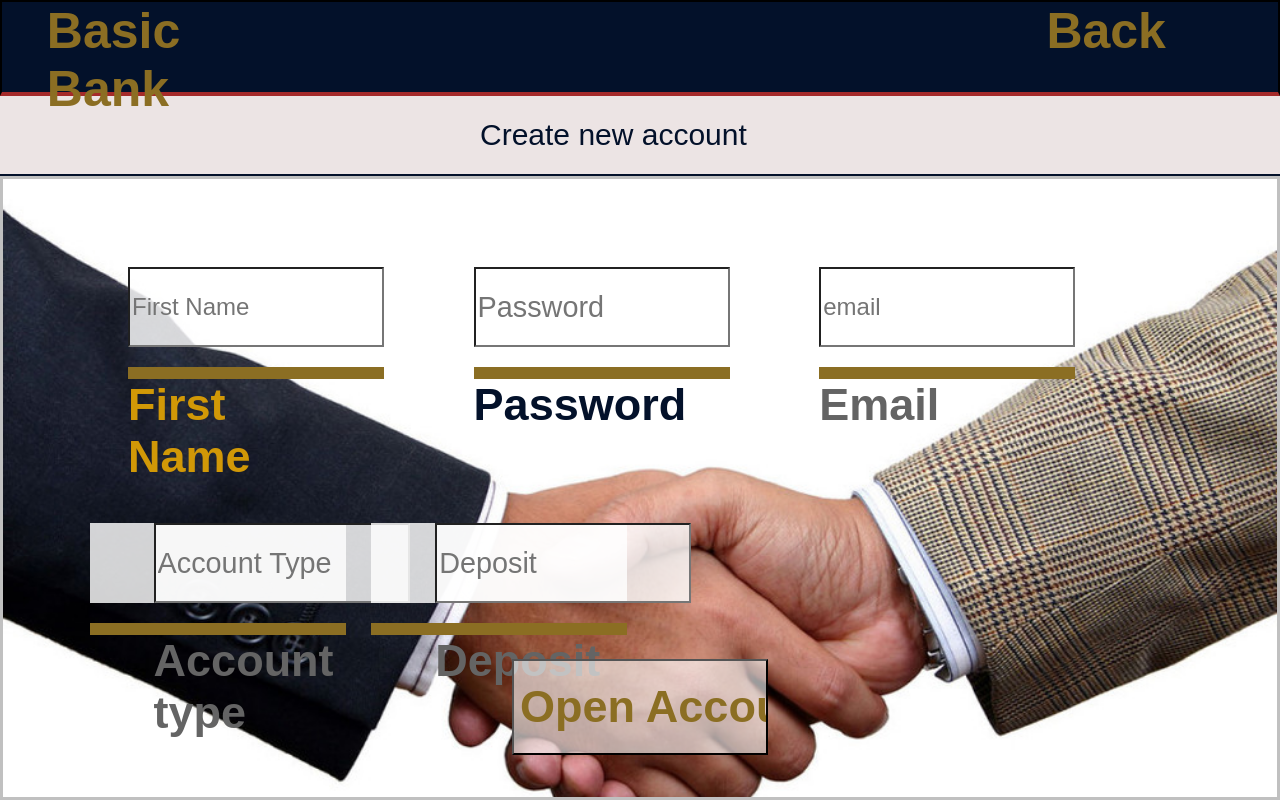
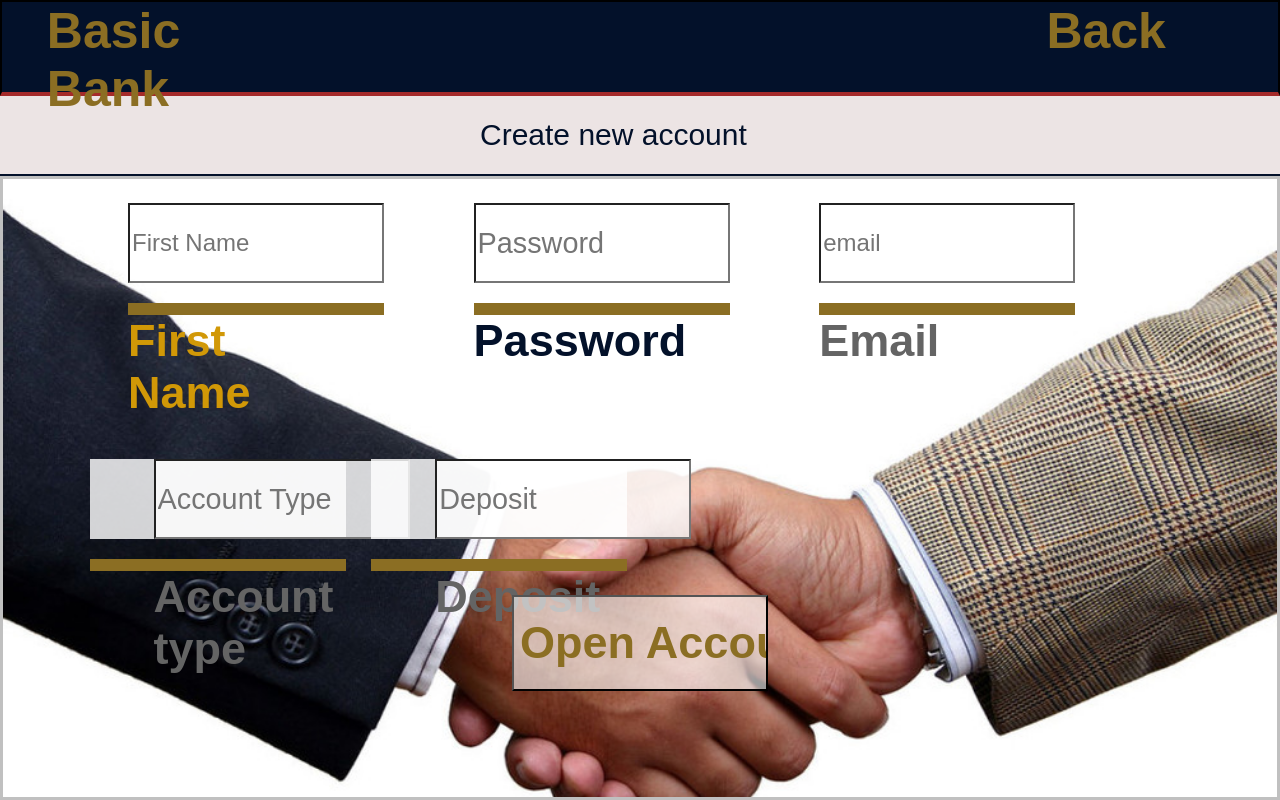
Before and after one commit to cyberstizz/basicbank, a React (Create React App) app: page /create in a window 1280 px wide. Built offline with nearby package versions, Linux system fonts and the light colour scheme.

Commit message:
moved create user section up by lowering the margin top

```diff
--- a/src/components/Accounts.css
+++ b/src/components/Accounts.css
@@ -109,7 +109,7 @@
 .createPageFormArea{
     width: 85vw;
     height: 60vh;
-    border: solid 3px silver;
+    border: solid 3px green;
     margin-left: 8vw;
     margin-top: 9.5vh;
 }
@@ -132,7 +132,7 @@ margin-top: 2vh; */
 }
 
 .createUserSection{
-    margin-top: 10vh;
+    margin-top: 2vh;
     width: 90vw;
     height: 25vh;
     display: flex;
```
